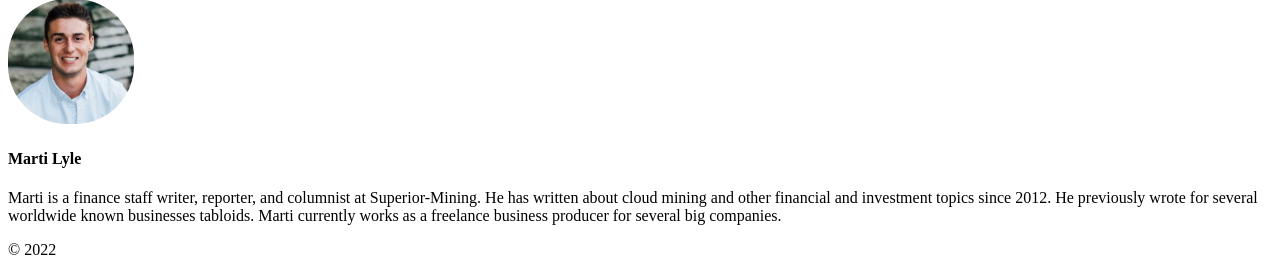
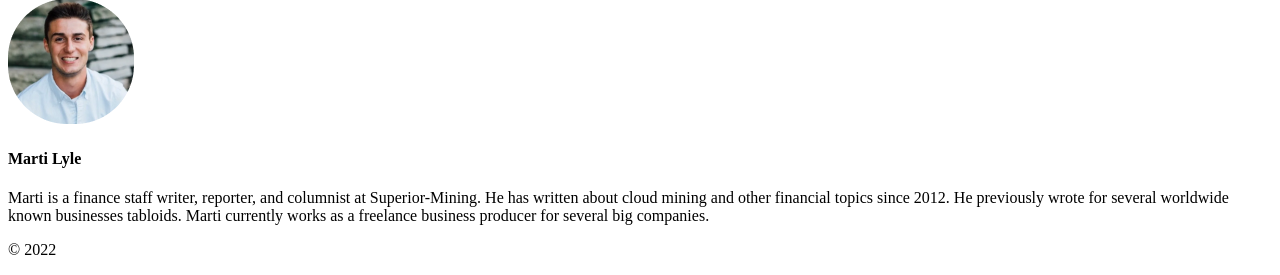
Before and after one commit to iIronside/superiormining, a Yii app: template frontend/views/broker/ecos.php in a window 1280 px wide. Shown: the part 834-1109 px from the top of the page. Run offline with PHP 8.4 and a stand-in for Yii, Linux system fonts and the light colour scheme; the template is opened without the code that fills it, so the values that code supplies are empty; some libraries are stand-ins or nearby versions.

Commit message:
delete from text: "and investment"

```diff
--- a/frontend/views/broker/ecos.php
+++ b/frontend/views/broker/ecos.php
@@ -96,7 +96,7 @@
                             Marti Lyle
                         </h4>
                         <p class="reviewItem__description">
-                            Marti is a finance staff writer, reporter, and columnist at Superior-Mining. He has written about cloud mining and other financial and investment topics since 2012. He previously wrote for
+                            Marti is a finance staff writer, reporter, and columnist at Superior-Mining. He has written about cloud mining and other financial topics since 2012. He previously wrote for
                             several worldwide known businesses tabloids. Marti currently works as a freelance business
                             producer for several big companies.
                         </p>
--- a/frontend/views/broker/gmining.php
+++ b/frontend/views/broker/gmining.php
@@ -91,7 +91,7 @@
                         Marti Lyle
                     </h4>
                     <p class="reviewItem__description">
-                        Marti is a finance staff writer, reporter, and columnist at Superior-Mining. He has written about cloud mining and other financial and investment topics since 2012. He previously wrote for
+                        Marti is a finance staff writer, reporter, and columnist at Superior-Mining. He has written about cloud mining and other financial topics since 2012. He previously wrote for
                         several worldwide known businesses tabloids. Marti currently works as a freelance business
                         producer for several big companies.
                     </p>
--- a/frontend/views/broker/hashShiny.php
+++ b/frontend/views/broker/hashShiny.php
@@ -95,7 +95,7 @@
                         Marti Lyle
                     </h4>
                     <p class="reviewItem__description">
-                        Marti is a finance staff writer, reporter, and columnist at Superior-Mining. He has written about cloud mining and other financial and investment topics since 2012. He previously wrote for
+                        Marti is a finance staff writer, reporter, and columnist at Superior-Mining. He has written about cloud mining and other financial topics since 2012. He previously wrote for
                         several worldwide known businesses tabloids. Marti currently works as a freelance business
                         producer for several big companies.
                     </p>
--- a/frontend/views/broker/iqMining.php
+++ b/frontend/views/broker/iqMining.php
@@ -96,7 +96,7 @@
                         Marti Lyle
                     </h4>
                     <p class="reviewItem__description">
-                        Marti is a finance staff writer, reporter, and columnist at Superior-Mining. He has written about cloud mining and other financial and investment topics since 2012. He previously wrote for
+                        Marti is a finance staff writer, reporter, and columnist at Superior-Mining. He has written about cloud mining and other financial topics since 2012. He previously wrote for
                         several worldwide known businesses tabloids. Marti currently works as a freelance business
                         producer for several big companies.
                     </p>
--- a/frontend/views/broker/letMeCloud.php
+++ b/frontend/views/broker/letMeCloud.php
@@ -180,7 +180,7 @@
                         Marti Lyle
                     </h4>
                     <p class="reviewItem__description">
-                        Marti is a finance staff writer, reporter, and columnist at Superior-Mining. He has written about cloud mining and other financial and investment topics since 2012. He previously wrote for
+                        Marti is a finance staff writer, reporter, and columnist at Superior-Mining. He has written about cloud mining and other financial topics since 2012. He previously wrote for
                         several worldwide known businesses tabloids. Marti currently works as a freelance business
                         producer for several big companies.
                     </p>
--- a/frontend/views/superiormining/index.php
+++ b/frontend/views/superiormining/index.php
@@ -365,7 +365,7 @@
                             Marti Lyle
                         </h4>
                         <p class="reviewItem__description">
-                            Marti is a finance staff writer, reporter, and columnist at Superior-Mining. He has written about cloud mining and other financial and investment topics since 2012. He previously wrote for
+                            Marti is a finance staff writer, reporter, and columnist at Superior-Mining. He has written about cloud mining and other financial topics since 2012. He previously wrote for
                             several worldwide known businesses tabloids. Marti currently works as a freelance business
                             producer for several big companies.
                         </p>
--- a/frontend/views/superiormining/user.php
+++ b/frontend/views/superiormining/user.php
@@ -9,7 +9,7 @@
             Marti Lyle
         </h3>
         <p class="userPage__description">
-            Marti is a finance staff writer, reporter, and columnist at Superior-Mining. He has written aboutcloud mining and other financial and investment topics since 2012.
+            Marti is a finance staff writer, reporter, and columnist at Superior-Mining. He has written aboutcloud mining and other financial topics since 2012.
             He previously wrote forseveral worldwide known businesses tabloids. Marti currently works as a freelance business producer for several big companies.
         </p>
         <p class="userPage__description">
```
